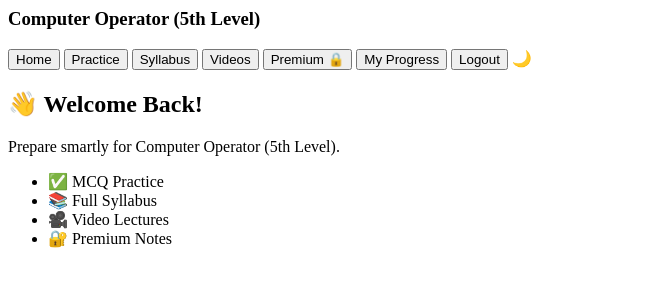
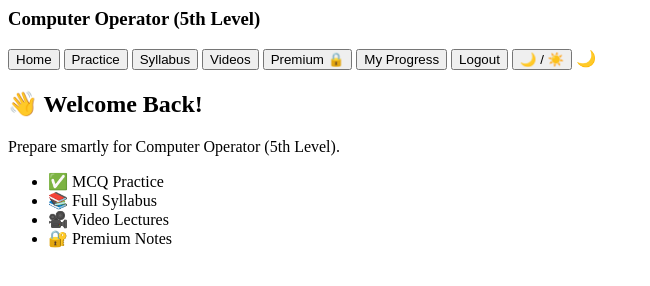
Before and after one commit to hackerizzzboi/computer-operator-pro, a plain HTML site: page dashboard.html in a window 1280 px wide. Shown: the whole page, without its empty margins (0-650 px from the left). Drawn offline with Linux system fonts and the light colour scheme.

Commit message:
Update dashboard.html

```diff
--- a/dashboard.html
+++ b/dashboard.html
@@ -10,7 +10,9 @@
       <button onclick="loadPage('premium')">Premium 🔒</button>
       <button onclick="loadPage('progress')">My Progress</button>
       <button onclick="logout()">Logout</button>
+      <button onclick="toggleTheme()">🌙 / ☀️</button>
       <span class="toggle" onclick="toggleTheme()">🌙</span>
+
     </div>
   </header>
 
```
